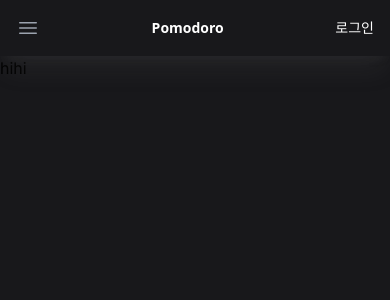
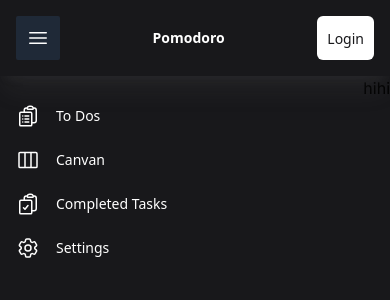
Before and after one commit to younheesong/PomodoroTechnique, a Next.js app: page / in a window 390 px wide. Shown: the top 300 px of the page. Built offline with nearby package versions, Linux system fonts and the light colour scheme.

Commit message:
fix: chamge component name, use sidebar component

```diff
--- a/app/header.tsx
+++ b/app/header.tsx
@@ -1,40 +1,28 @@
+import Button from "@/components/Button";
 import SidebarDialog from "./layout/components/SidebarDialog";
-import SidebarSection from "./layout/components/SidebarSection";
-import NavItem from "./layout/components/NavItem";
-import HamburgerButton from "./layout/components/HamburgerButton";
+import SidebarToggleButton from "./layout/components/SidebarToggleButton";
+import Sidebar from "./sidebar";
 
 const Header = () => {
   return (
     <div className="sticky shadow-zinc-500/10 shadow-xl top-0 z-40 flex items-center gap-x-6 bg-zinc-900 px-4 py-4 sm:px-6">
-      <HamburgerButton />
-
+      <SidebarToggleButton />
       <SidebarDialog>
-        <SidebarSection>
-          <NavItem to="/">
-            <NavItem.Icon iconName="ClipboardDocumentListIcon" />
-            <NavItem.Label label="To Dos" />
-          </NavItem>
-          <NavItem to="/">
-            <NavItem.Icon iconName="ViewColumnsIcon" />
-            <NavItem.Label label="Canvan" />
-          </NavItem>
-          <NavItem to="/">
-            <NavItem.Icon iconName="ClipboardDocumentCheckIcon" />
-            <NavItem.Label label="Completed Tasks" />
-          </NavItem>
-          <NavItem to="/">
-            <NavItem.Icon iconName="Cog6ToothIcon" />
-            <NavItem.Label label="Settings" />
-          </NavItem>
-        </SidebarSection>
+        <Sidebar />
       </SidebarDialog>
 
       <div className="flex-1 text-center md:text-left text-sm font-semibold leading-6 text-white">
         Pomodoro
       </div>
-      <a href="#" className="text-white text-sm">
-        로그인
-      </a>
+      <div>
+        <Button
+          bgColor="bg-white"
+          textColor="text-zinc-900"
+          borderRound="rounded-md"
+        >
+          <span className="text-sm">Login</span>
+        </Button>
+      </div>
     </div>
   );
 };
--- a/app/layout/components/HamburgerButton.tsx
+++ /dev/null
@@ -1,17 +0,0 @@
-"use client";
-
-import { Bars3Icon } from "@heroicons/react/24/outline";
-import { useSidebarStore } from "@/stores/store";
-const HamburgerButton = () => {
-  const { setToggleSidebar } = useSidebarStore();
-  return (
-    <button
-      type="button"
-      className="-m-2.5 p-2.5 text-gray-400 md:hidden"
-      onClick={() => setToggleSidebar(true)}
-    >
-      <Bars3Icon className="h-6 w-6" aria-hidden="true" />
-    </button>
-  );
-};
-export default HamburgerButton;
--- /dev/null
+++ b/app/layout/components/SidebarToggleButton.tsx
@@ -0,0 +1,16 @@
+"use client";
+
+import { Bars3Icon } from "@heroicons/react/24/outline";
+import { useSidebarStore } from "@/stores/store";
+import Button from "@/components/Button";
+const SidebarToggleButton = () => {
+  const { setToggleSidebar } = useSidebarStore();
+  return (
+    <div className="md:hidden">
+      <Button onClick={() => setToggleSidebar(true)}>
+        <Bars3Icon className="h-6 w-6" aria-hidden="true" />
+      </Button>
+    </div>
+  );
+};
+export default SidebarToggleButton;
--- a/app/sidebar.tsx
+++ b/app/sidebar.tsx
@@ -3,7 +3,6 @@ import NavItem from "./layout/components/NavItem";
 import SidebarSection from "./layout/components/SidebarSection";
 const Sidebar = () => {
   return (
-    <div className="w-[200px] relative hidden md:block">
     <SidebarSection>
       <NavItem to="/">
         <NavItem.Icon iconName="ClipboardDocumentListIcon" />
@@ -22,7 +21,6 @@ const Sidebar = () => {
         <NavItem.Label label="Settings" />
       </NavItem>
     </SidebarSection>
-    </div>
   );
 };
 export default Sidebar;
```
Lines whose indentation alone changed are shown as unchanged.
